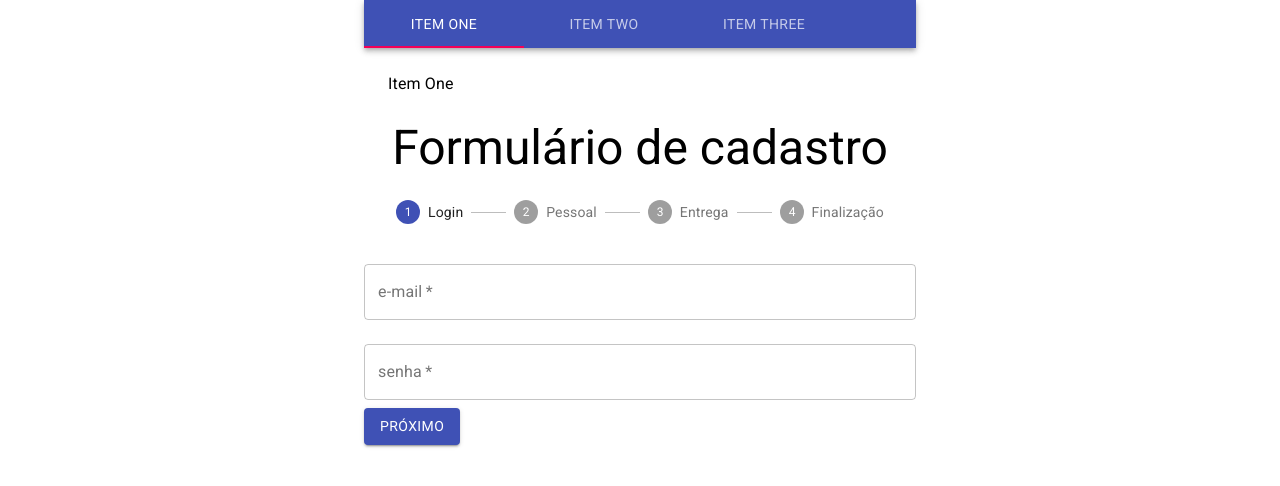
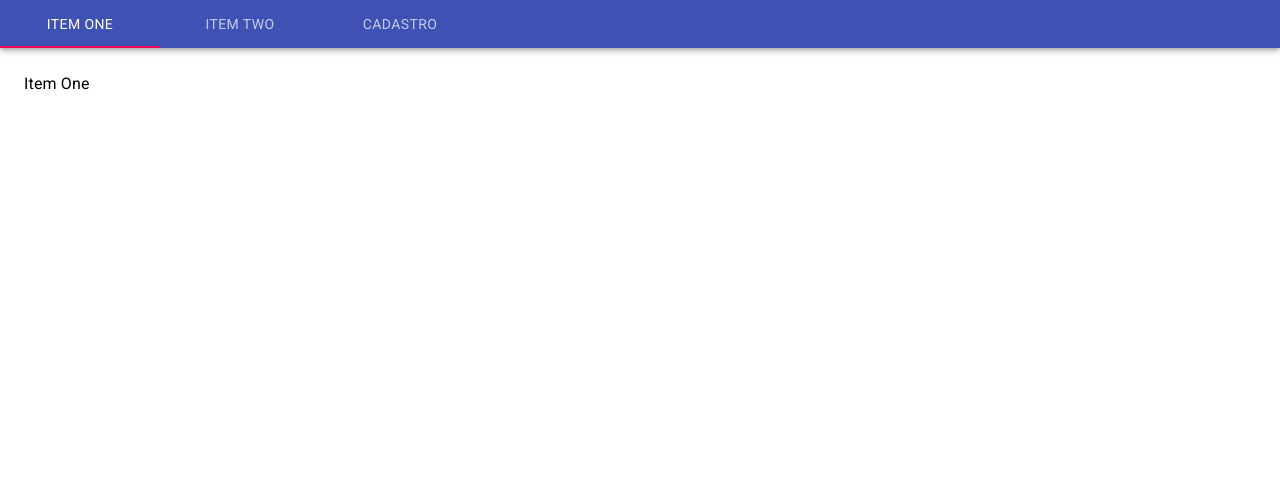
Before and after one commit to mbj-junior/TCC, a React (Create React App) app in the folder cadastro/: page / in a window 1280 px wide. Shown: the top 486 px of the page. Built offline with nearby package versions, Linux system fonts and the light colour scheme.

Commit message:
Menu e cadastro

```diff
--- a/cadastro/src/App.js
+++ b/cadastro/src/App.js
@@ -1,36 +1,15 @@
 import "./App.css";
-import FormularioCadastro from "./component/FormularioCadastro/FormularioCadastro";
-import { Container, Typography } from "@material-ui/core";
 import "fontsource-roboto";
-import { validarCPF, validarSenha, validarDigitos } from "./models/cadastro";
-import ValidacoesCadastro from "./contexts/ValidacoesCadastro";
-import Menu from "./component/menu"
+import Menu from "./component/Menu";
+
 
 function App() {
   return (
+    <>
+      <Menu></Menu>
 
-    <Container component="article" maxWidth="sm">
-      <Menu></Menu>
-      <Typography variant="h3" component="h1" align="center">
-        Formulário de cadastro
-      </Typography>
-      <ValidacoesCadastro.Provider
-        value={{
-          cpf: validarCPF,
-          senha: validarSenha,
-          nome: validarDigitos,
-          sobrenome: validarDigitos,
-        }}
-      >
-        <FormularioCadastro aoEnviar={aoEnviarForm} />
-      </ValidacoesCadastro.Provider>
-    </Container>
-
+    </>
   );
 }
 
-function aoEnviarForm(dados) {
-  console.log(dados);
-}
-
 export default App;
--- /dev/null
+++ b/cadastro/src/component/FormularioCadastro/FormularioCadastroContent.jsx
@@ -0,0 +1,33 @@
+import "../../App.css";
+import FormularioCadastro from "./FormularioCadastro";
+import { Container, Typography } from "@material-ui/core";
+import "fontsource-roboto";
+import { validarCPF, validarSenha, validarDigitos } from "../../models/cadastro";
+import ValidacoesCadastro from "../../contexts/ValidacoesCadastro";
+
+function FormularioCadastroContent() {
+  return (
+    <Container component="article" maxWidth="sm">
+
+      <Typography variant="h3" component="h1" align="center">
+        Formulário de cadastro
+      </Typography>
+      <ValidacoesCadastro.Provider
+        value={{
+          cpf: validarCPF,
+          senha: validarSenha,
+          nome: validarDigitos,
+          sobrenome: validarDigitos,
+        }}
+      >
+        <FormularioCadastro aoEnviar={aoEnviarForm} />
+      </ValidacoesCadastro.Provider>
+    </Container>
+  );
+}
+
+function aoEnviarForm(dados) {
+  console.log(dados);
+}
+
+export default FormularioCadastroContent;
--- a/cadastro/src/component/menu.jsx
+++ b/cadastro/src/component/Menu.jsx
@@ -6,6 +6,7 @@ import Tabs from '@material-ui/core/Tabs';
 import Tab from '@material-ui/core/Tab';
 import Typography from '@material-ui/core/Typography';
 import Box from '@material-ui/core/Box';
+import FormularioCadastroContent from "./FormularioCadastro/FormularioCadastroContent"
 
 function TabPanel(props) {
   const { children, value, index, ...other } = props;
@@ -61,7 +62,7 @@ export default function SimpleTabs() {
         <Tabs value={value} onChange={handleChange} aria-label="simple tabs example">
           <Tab label="Item One" {...a11yProps(0)} />
           <Tab label="Item Two" {...a11yProps(1)} />
-          <Tab label="Item Three" {...a11yProps(2)} />
+          <Tab label="Cadastro" {...a11yProps(2)} />
         </Tabs>
       </AppBar>
       <TabPanel value={value} index={0}>
@@ -71,7 +72,7 @@ export default function SimpleTabs() {
         Item Two
       </TabPanel>
       <TabPanel value={value} index={2}>
-        Item Three
+        <FormularioCadastroContent></FormularioCadastroContent>
       </TabPanel>
     </div>
   );
```
Also changed, not shown: 1 other file (tests, documents, lock files or other folders).
